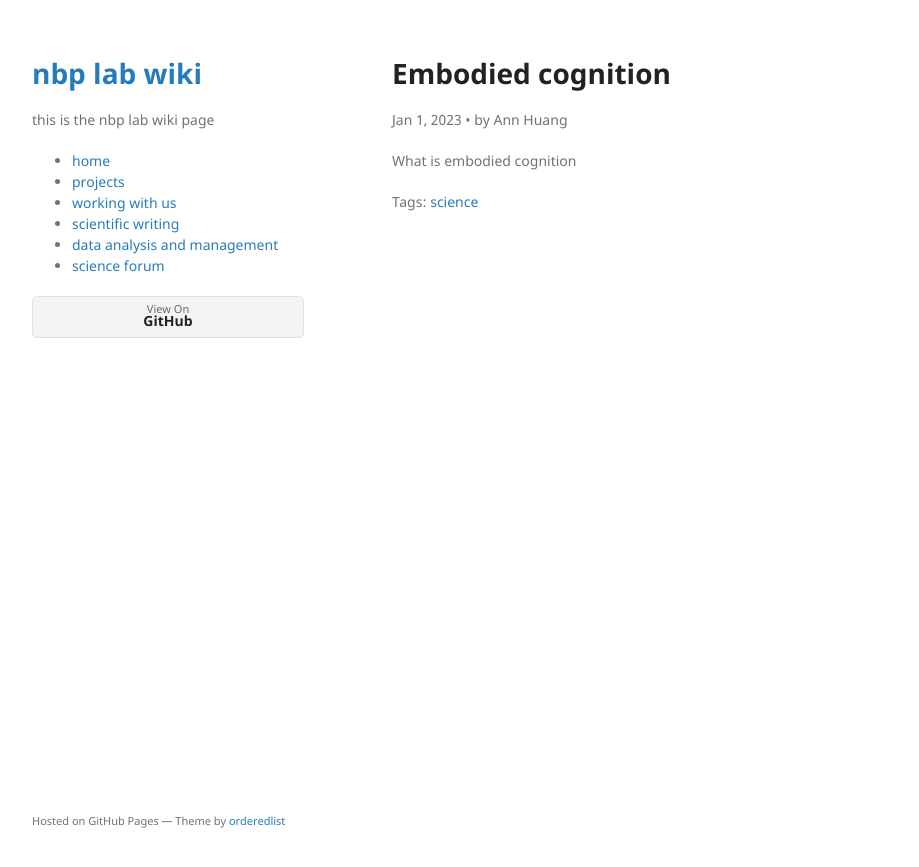
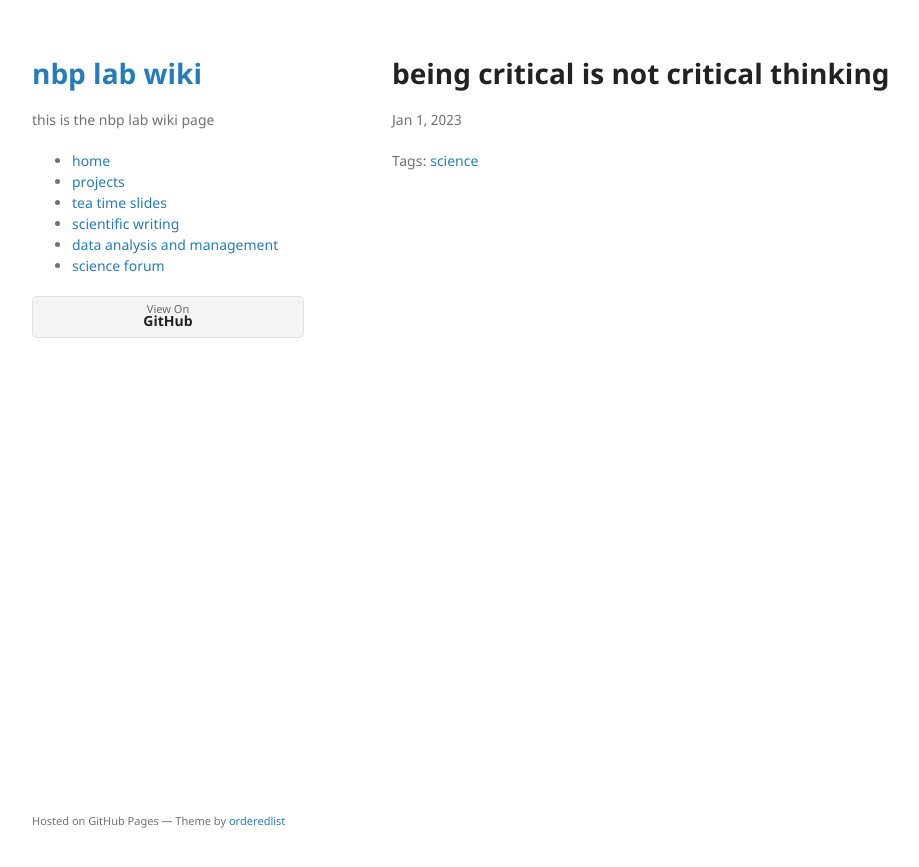
Before and after one commit to comco23/comco23.github.io, a Jekyll site: the page built from _posts/2023-01-01-post-1.md, in a window 1280 px wide. Shown: the top 867 px of the page, without its empty margins (178-1097 px from the left). Built offline with Jekyll 4.4.1, drawn with Linux system fonts in a browser that asks for light colours; comment, search, counter and statistics services are not loaded.

```diff
--- a/_includes/navigation.html
+++ b/_includes/navigation.html
@@ -3,7 +3,7 @@
           <ul>
             <li><a href="{{ "/" | relative_url }}">home</a></li>
             <li><a href="{{ "/projects" | relative_url }}">projects</a></li>
-            <li><a href="{{ "/collaboration" | relative_url }}">working with us</a></li>
+            <li><a href="{{ "/slides" | relative_url }}">tea time slides</a></li>
             <li><a href="{{ "/writing" | relative_url }}">scientific writing</a></li>
             <li><a href="{{ "/data" | relative_url }}">data analysis and management</a></li>
             <li><a href="{{ "/forum" | relative_url }}">science forum</a></li>
--- a/_layouts/science-forum.html
+++ b/_layouts/science-forum.html
@@ -4,7 +4,7 @@ layout: default
 
 <div id="science-forum" class="page-content">
   <h1>Science Forum</h1>
-  <p>Welcome to our Science Forum! Here are some recent blog posts:</p>
+  <p>welcome to our science forum! here are some recent blog posts:</p>
 
   {% for post in site.posts %}
     <article class="post">
--- a/_posts/2023-01-01-post-1.md
+++ b/_posts/2023-01-01-post-1.md
@@ -1,9 +1,6 @@
 ---
 layout: post
-title: "Embodied cognition"
+title: "being critical is not critical thinking"
 author:
-  - Ann Huang
 tags: science
 ---
-
-What is embodied cognition
```
Also changed, not shown: _posts/2023-01-02-post-2.md (+2 -2 lines), _posts/2023-01-03-post-3.md (+2 -2 lines), collaboration.md (deleted, +0 -7 lines), pdf_viewer.html (added, +10 -0 lines), slides.md (added, +8 -0 lines), 1 other file.
